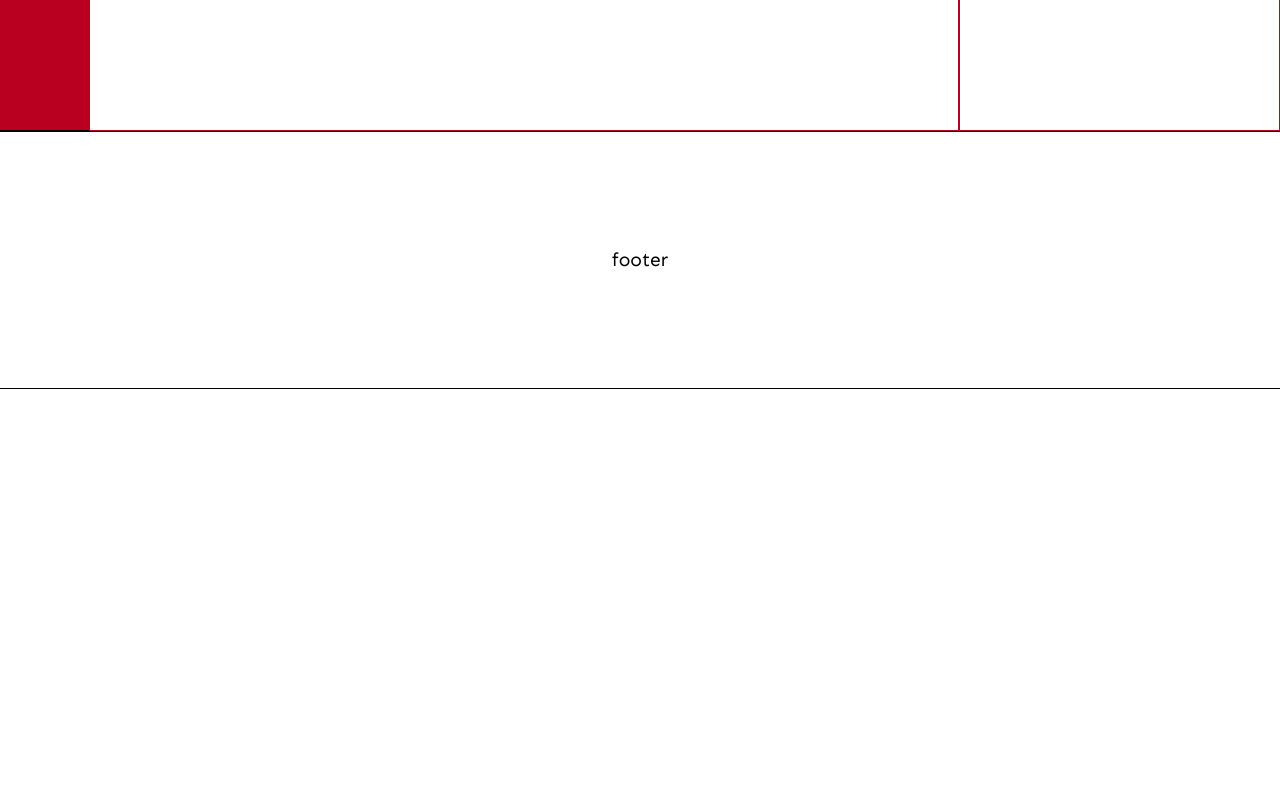
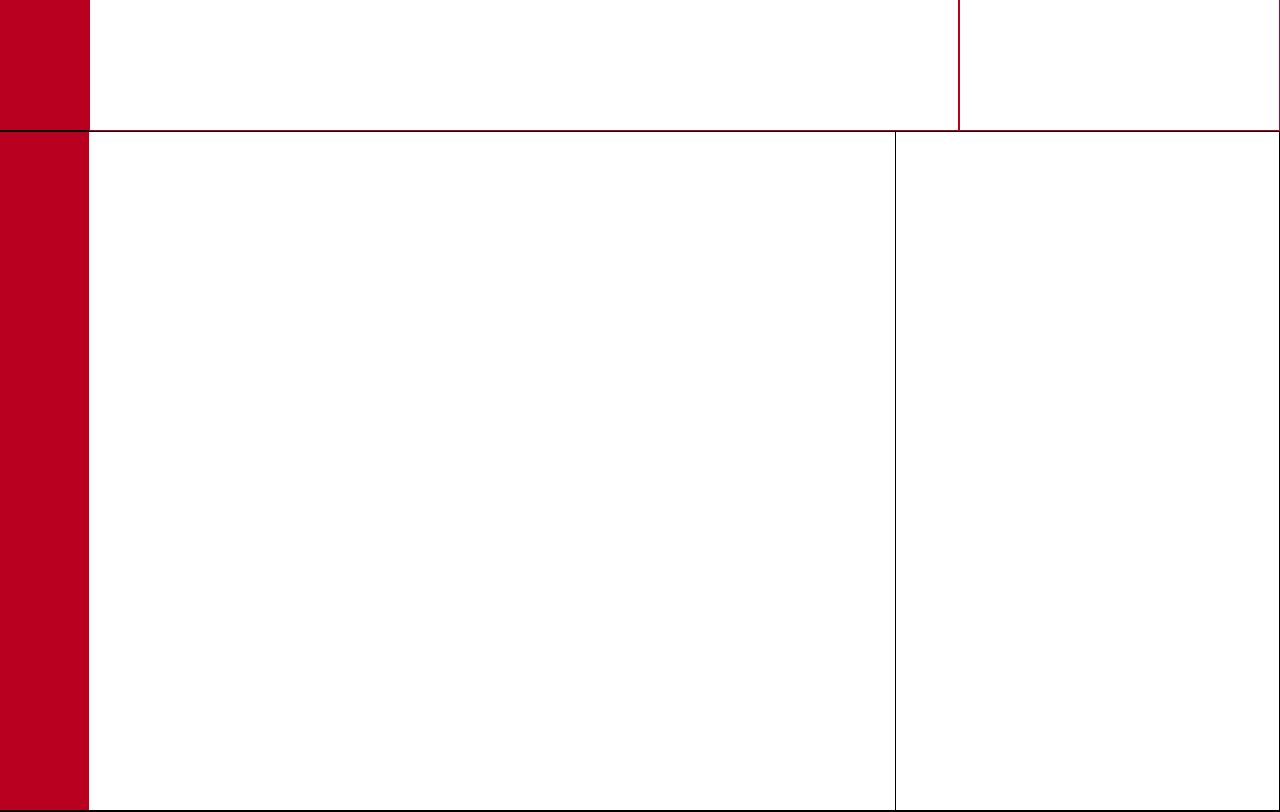
Before and after one commit to MokuaEnock/Kupid-frontend, a React (Create React App) app: page / in a window 1280 px wide. Shown: the part 1800-2612 px from the top of the page. Before the commit the page ends 2189 px from the top, so only its background shows below. Built offline with nearby package versions, Linux system fonts and the light colour scheme.

Commit message:
create skeleton for users

```diff
--- a/src/App.css
+++ b/src/App.css
@@ -168,6 +168,29 @@ aside {
     border: thin solid #BA0021;
 }
 
+
+/* user ======================================== */
+
+#user {
+    width: 100%;
+    height: 53vw;
+    display: flex;
+    flex-direction: row;
+    justify-content: center;
+    align-items: center;
+}
+
+#users {
+    width: 63vw;
+    height: 100%;
+}
+
+#bio {
+    width: 30vw;
+    height: 100%;
+    border: thin solid black;
+}
+
 /* footer ====================================================================== */
 
 footer {
--- a/src/components/Pages/User/user.js
+++ b/src/components/Pages/User/user.js
@@ -0,0 +1,11 @@
+import Aside from "./aside";
+
+export default function User() {
+  return (
+    <section id="user">
+      <Aside />
+      <div id="users"></div>
+      <div id="bio"></div>
+    </section>
+  );
+}
--- a/src/components/main.js
+++ b/src/components/main.js
@@ -1,6 +1,7 @@
 import Landing from "./Pages/landing/landing";
 import Login from "./Pages/Login/login";
 import Form from "./Pages/form/form";
+import User from "./Pages/User/user";
 
 export default function Main() {
   return (
@@ -8,6 +9,7 @@ export default function Main() {
       <Landing />
       <Login />
       <Form />
+      <User />
     </>
   );
 }
```
